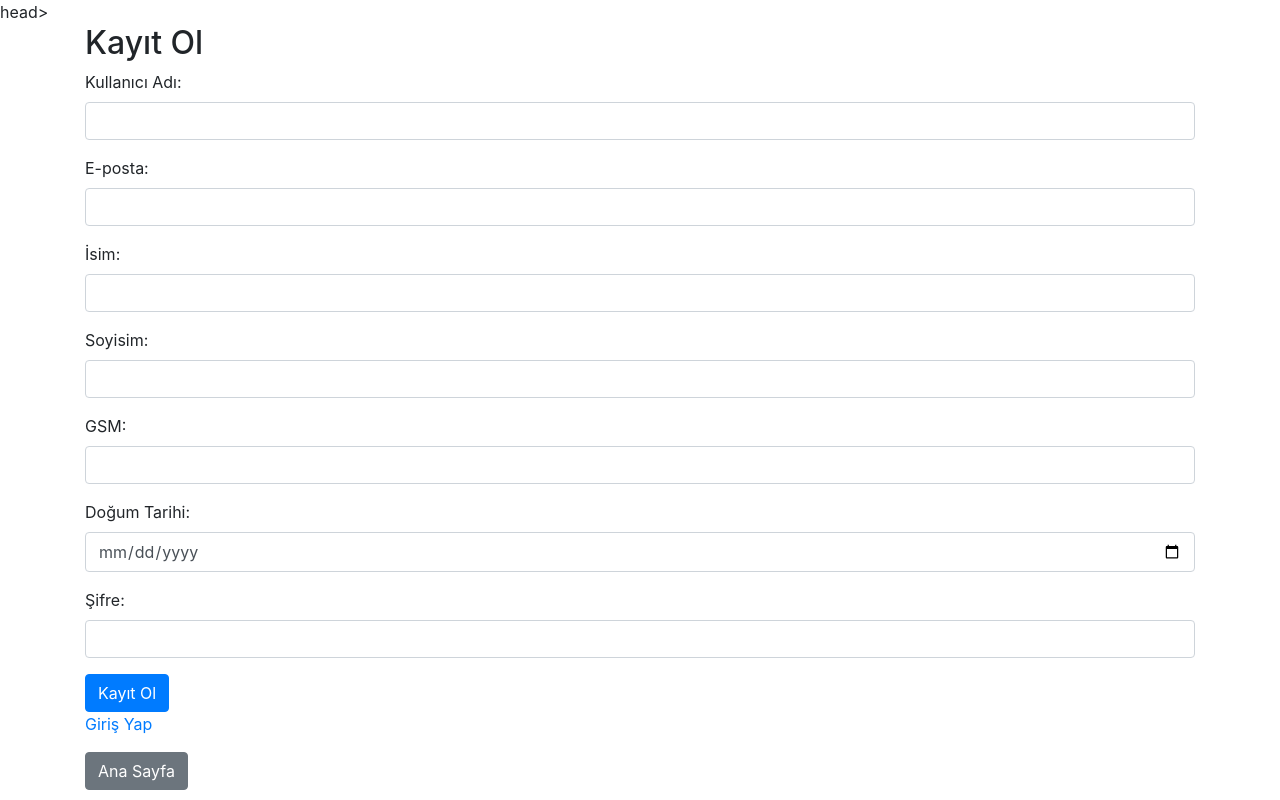
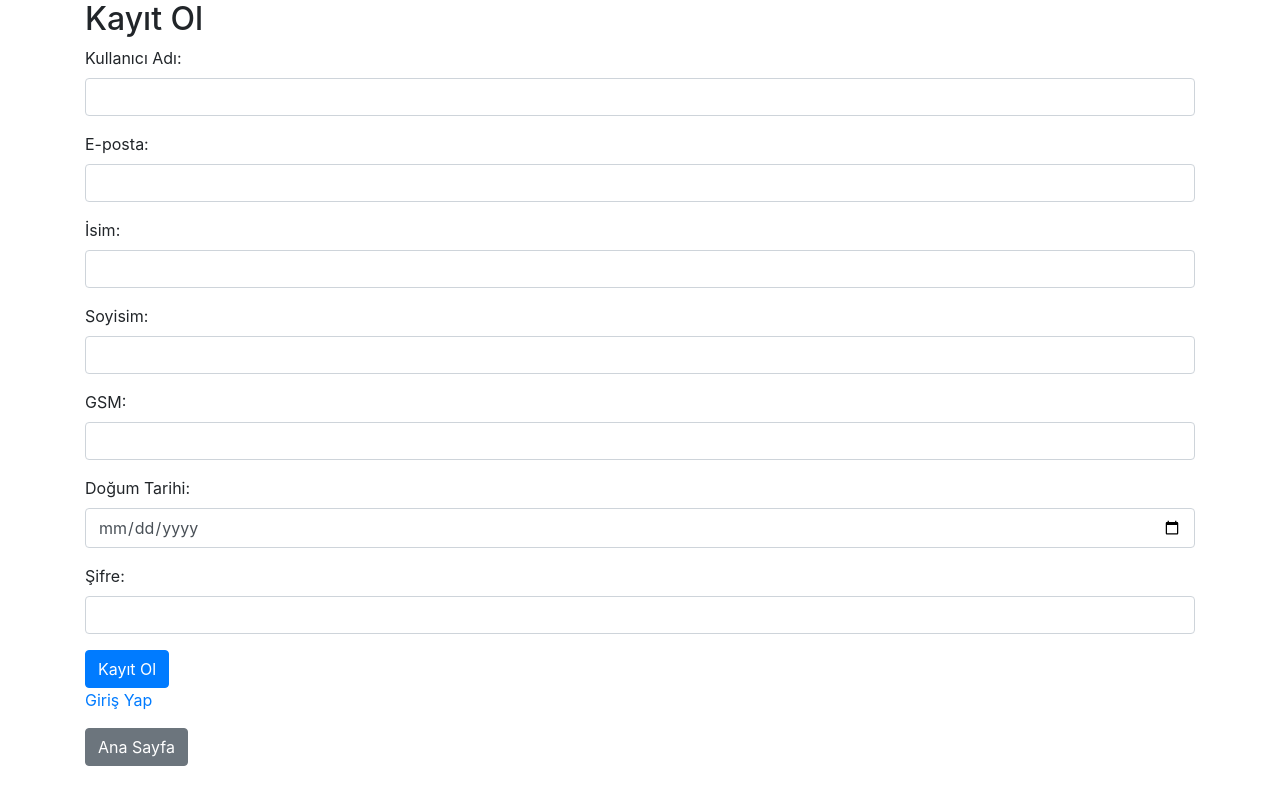
Before and after one commit to Yusuf-Guney/Hobi-Kulubu-yonetim-uygulamasi, a PHP site: page /kayit.php in a window 1280 px wide. Run offline with PHP 8.4, Linux system fonts and the light colour scheme.

Commit message:
Update kayit.php

```diff
--- a/kayit.php
+++ b/kayit.php
@@ -30,7 +30,7 @@ if ($_SERVER["REQUEST_METHOD"] == "POST") {
 
 <!DOCTYPE html>
 <html>
-head>
+<head>
     <title>Kayıt Ol</title>
     <!-- Bootstrap CSS dosyasını dahil eder -->
     <link rel="stylesheet" href="https://maxcdn.bootstrapcdn.com/bootstrap/4.0.0/css/bootstrap.min.css">
```
